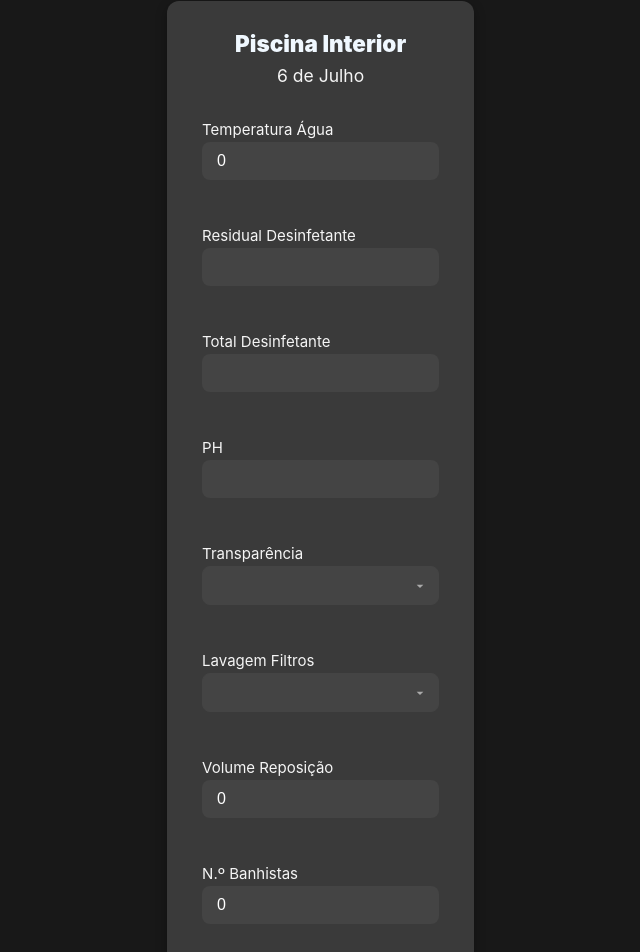
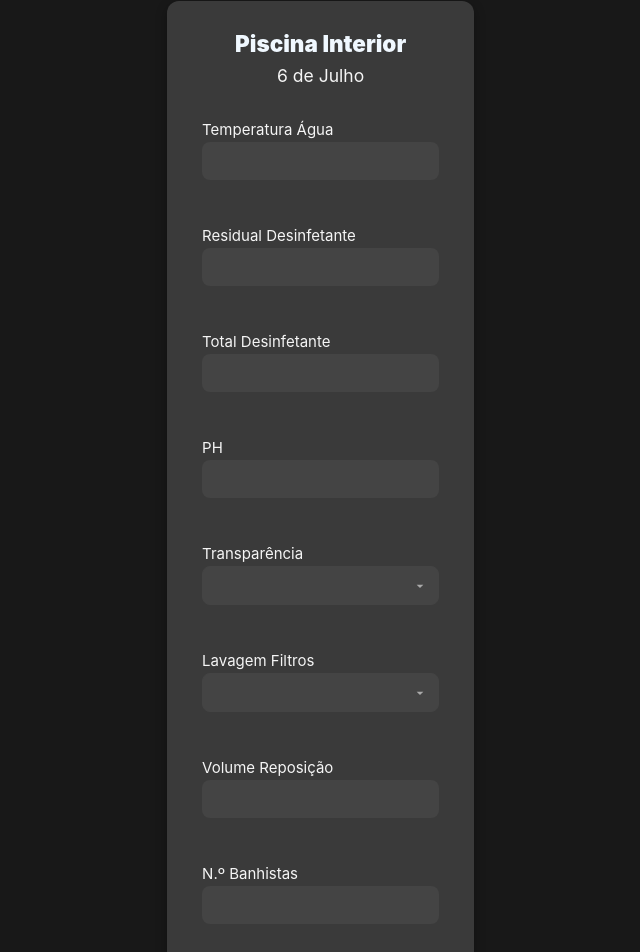
Before and after one commit to Pedro-Fernandes-M/Piscina, a Vue app: page / in a window 1280 px wide. Shown: the part 31-983 px from the top of the page, without its empty margins (313-953 px from the left). Built offline with nearby package versions, Linux system fonts and the light colour scheme.

Commit message:
modified:   src/App.vue 	modified:   src/views/TheForm.vue

```diff
--- a/src/App.vue
+++ b/src/App.vue
@@ -85,13 +85,11 @@ onBeforeMount(clearStorage)
 </script>
 
 <template>
-  <keep-alive>
-    <router-view v-slot="{ Component }">
-      <transition name="fade-slide" mode="out-in">
-        <component :is="Component" @touchstart="onTouchStart" @touchend="onTouchEnd" />
-      </transition>
-    </router-view>
-  </keep-alive>
+  <router-view v-slot="{ Component }">
+    <transition name="fade-slide" mode="out-in">
+      <component :is="Component" @touchstart="onTouchStart" @touchend="onTouchEnd" />
+    </transition>
+  </router-view>
 </template>
 
 <style>
--- a/src/views/TheForm.vue
+++ b/src/views/TheForm.vue
@@ -134,16 +134,16 @@ const piscina = computed(() => {
 })
 const go = ref()
 
-const ph = ref(null)
-const num_banhistas = ref(0)
-const horas = ref(null)
-const temperatura_agua = ref(0)
-const residual_desinfetante = ref(null)
-const total_residual = ref(null)
-const transparencia = ref(null)
-const volume = ref(0)
-const lavagem_filtros = ref(null)
-const observacoes = ref('')
+const ph = ref()
+const num_banhistas = ref()
+const horas = ref()
+const temperatura_agua = ref()
+const residual_desinfetante = ref()
+const total_residual = ref()
+const transparencia = ref()
+const volume = ref()
+const lavagem_filtros = ref()
+const observacoes = ref()
 
 watch(
   redirect,
```
